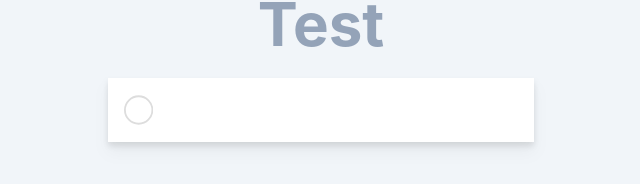
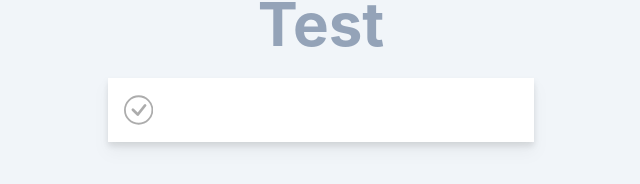
Before and after one commit to NINE-J/react_todo, a React (Create React App) app: page / in a window 1280 px wide. Shown: the part 126-310 px from the top of the page, without its empty margins (319-959 px from the left). Built offline with nearby package versions, Linux system fonts and the light colour scheme.

Commit message:
[작업] 리스트 추가
- 리스트 추가 기능
- 추가 시 리렌더링
- 아이콘 작업

```diff
--- a/src/App.js
+++ b/src/App.js
@@ -10,15 +10,14 @@ import React, { useState, useEffect } from "react";
 
 function IcoCircle({ width, height, fill = "currentColor" }) {
   const [isHovering, setIsHovering] = useState(0);
-  const hoverFill = "#222";
 
   return (
     <svg
       xmlns="http://www.w3.org/2000/svg"
       width={width}
       height={height}
-      fill={isHovering ? hoverFill : fill}
-      className="bi bi-circle"
+      fill={fill}
+      className={`bi bi-check-circle ${isHovering ? "" : "opacity-40"}`}
       viewBox="0 0 16 16"
       onMouseEnter={() => setIsHovering(1)}
       onMouseLeave={() => setIsHovering(0)}
@@ -29,17 +28,41 @@ function IcoCircle({ width, height, fill = "currentColor" }) {
 }
 
 function IcoCheckCircle({ width, height, fill = "currentColor" }) {
+  const [isHovering, setIsHovering] = useState(0);
+
   return (
     <svg
       xmlns="http://www.w3.org/2000/svg"
       width={width}
       height={height}
       fill={fill}
-      className="bi bi-check-circle"
+      className={`bi bi-check-circle ${isHovering ? "" : "opacity-40"}`}
       viewBox="0 0 16 16"
+      onMouseEnter={() => setIsHovering(1)}
+      onMouseLeave={() => setIsHovering(0)}
     >
       <path d="M8 15A7 7 0 1 1 8 1a7 7 0 0 1 0 14zm0 1A8 8 0 1 0 8 0a8 8 0 0 0 0 16z" />
       <path d="M10.97 4.97a.235.235 0 0 0-.02.022L7.477 9.417 5.384 7.323a.75.75 0 0 0-1.06 1.06L6.97 11.03a.75.75 0 0 0 1.079-.02l3.992-4.99a.75.75 0 0 0-1.071-1.05z" />
+    </svg>
+  );
+}
+
+function IcoDelete({ width, height, fill = "currentColor" }) {
+  const [isHovering, setIsHovering] = useState(0);
+  const hoveringFill = "#FF284F";
+
+  return (
+    <svg
+      xmlns="http://www.w3.org/2000/svg"
+      width={width}
+      height={height}
+      fill={isHovering ? hoveringFill : fill}
+      className="bi bi-check-circle"
+      viewBox="0 0 16 16"
+      onMouseEnter={() => setIsHovering(1)}
+      onMouseLeave={() => setIsHovering(0)}
+    >
+      <path d="M2.146 2.854a.5.5 0 1 1 .708-.708L8 7.293l5.146-5.147a.5.5 0 0 1 .708.708L8.707 8l5.147 5.146a.5.5 0 0 1-.708.708L8 8.707l-5.146 5.147a.5.5 0 0 1-.708-.708L7.293 8 2.146 2.854Z" />
     </svg>
   );
 }
@@ -48,7 +71,7 @@ function Header() {
   return <h1 className="font-bold text-6xl py-6 text-slate-400">Test</h1>;
 }
 
-function InputBox() {
+function InputBox(props) {
   const [text, setText] = useState("");
 
   const onChange = (e) => {
@@ -60,19 +83,49 @@ function InputBox() {
       setText("");
     };
 
-    if (e.key === "Enter") return onReset();
+    if (e.key === "Enter") {
+      let newId = window.self.crypto.randomUUID();
+      let data = { id: newId, text, checked: false };
+      props.setTodoList(props.todoList.concat(data));
+      onReset();
+    }
   };
 
   return (
     <div className="flex items-center px-4">
-      <IcoCircle width="32" height="32" fill="#ddd" />
+      <IcoCheckCircle width="32" height="32" fill="#333" />
       <input className="w-full h-16 px-6 py-2" onChange={onChange} value={text} onKeyDown={handleKeyDown} />
     </div>
   );
 }
 
-function List(props) {
-  return <ul className="list_wrapper"></ul>;
+function Item(props) {
+  const id = props.id;
+
+  return (
+    <li className="item flex items-center h-16 px-4 py-2 border-t border-slate-200">
+      <button>
+        {props.checked ? (
+          <IcoCheckCircle width="32" height="32" fill="#333" />
+        ) : (
+          <IcoCircle width="32" height="32" fill="#333" />
+        )}
+      </button>
+      <span className="ml-4">{props.text}</span>
+      <button className="ml-auto">
+        <IcoDelete width="24" height="24" fill="#999" />
+      </button>
+    </li>
+  );
+}
+
+function List({ todoList, setTodoList }) {
+  return (
+    <ul className="list_wrapper">
+      {todoList && //is todoList
+        todoList.map((item) => <Item id={item.id} text={item.text} checked={item.checked} key={item.id} />)}
+    </ul>
+  );
 }
 
 function Footer(props) {
@@ -84,13 +137,20 @@ function Footer(props) {
 }
 
 function App() {
+  const [todoList, setTodoList] = useState([]);
+
+  useEffect(() => {
+    // todoList가 변했을때만 실행
+    console.log(todoList);
+  }, [todoList]);
+
   return (
     <div className="App min-h-screen bg-slate-100">
       <div id="wrap" className="flex-column justify-center items-center w-full md:w-1/3 py-24 mx-auto">
         <Header />
         <div className="bg-white drop-shadow-lg">
-          <InputBox />
-          <List />
+          <InputBox todoList={todoList} setTodoList={setTodoList} />
+          <List todoList={todoList} setTodoList={setTodoList} />
           <Footer />
         </div>
       </div>
```
